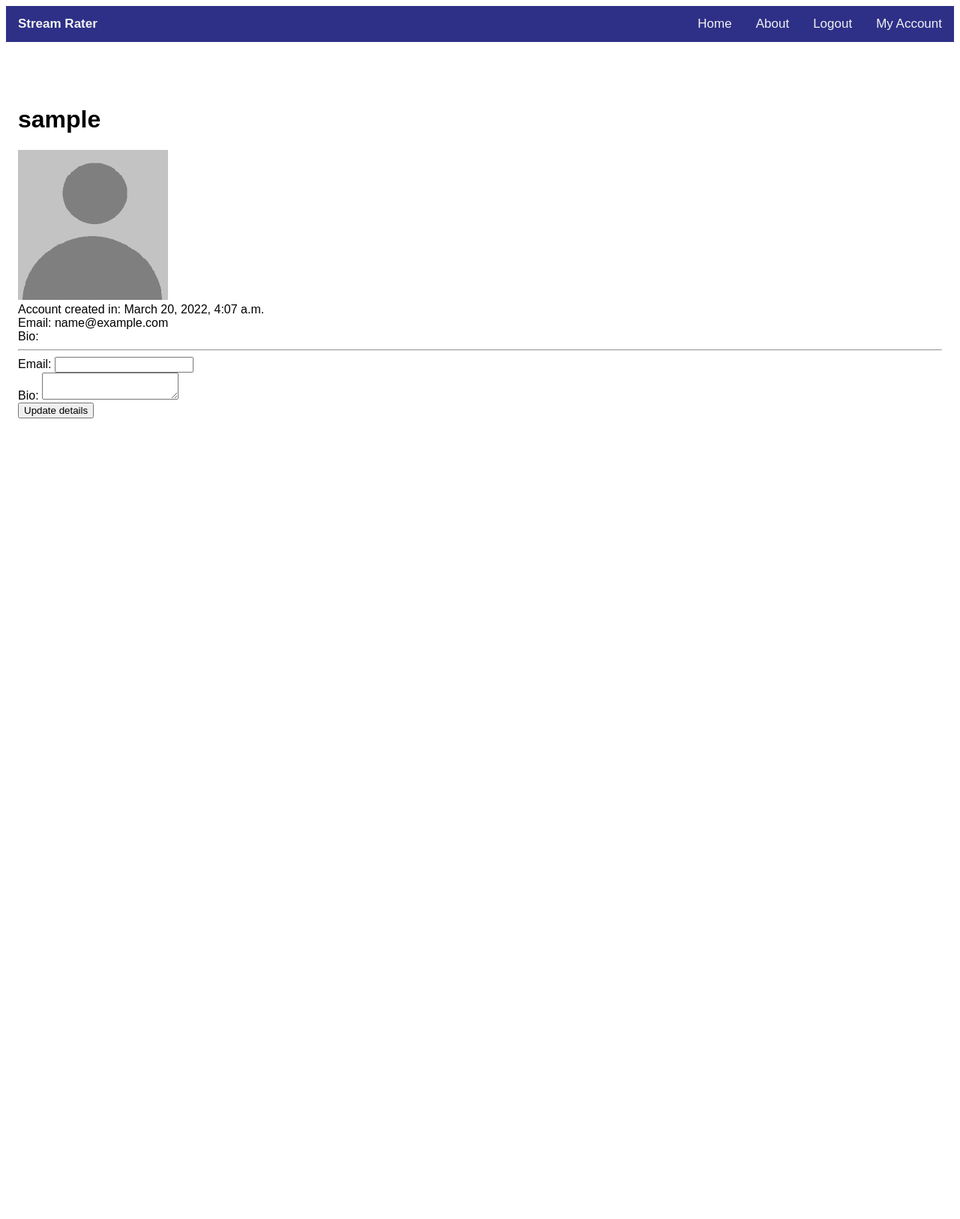
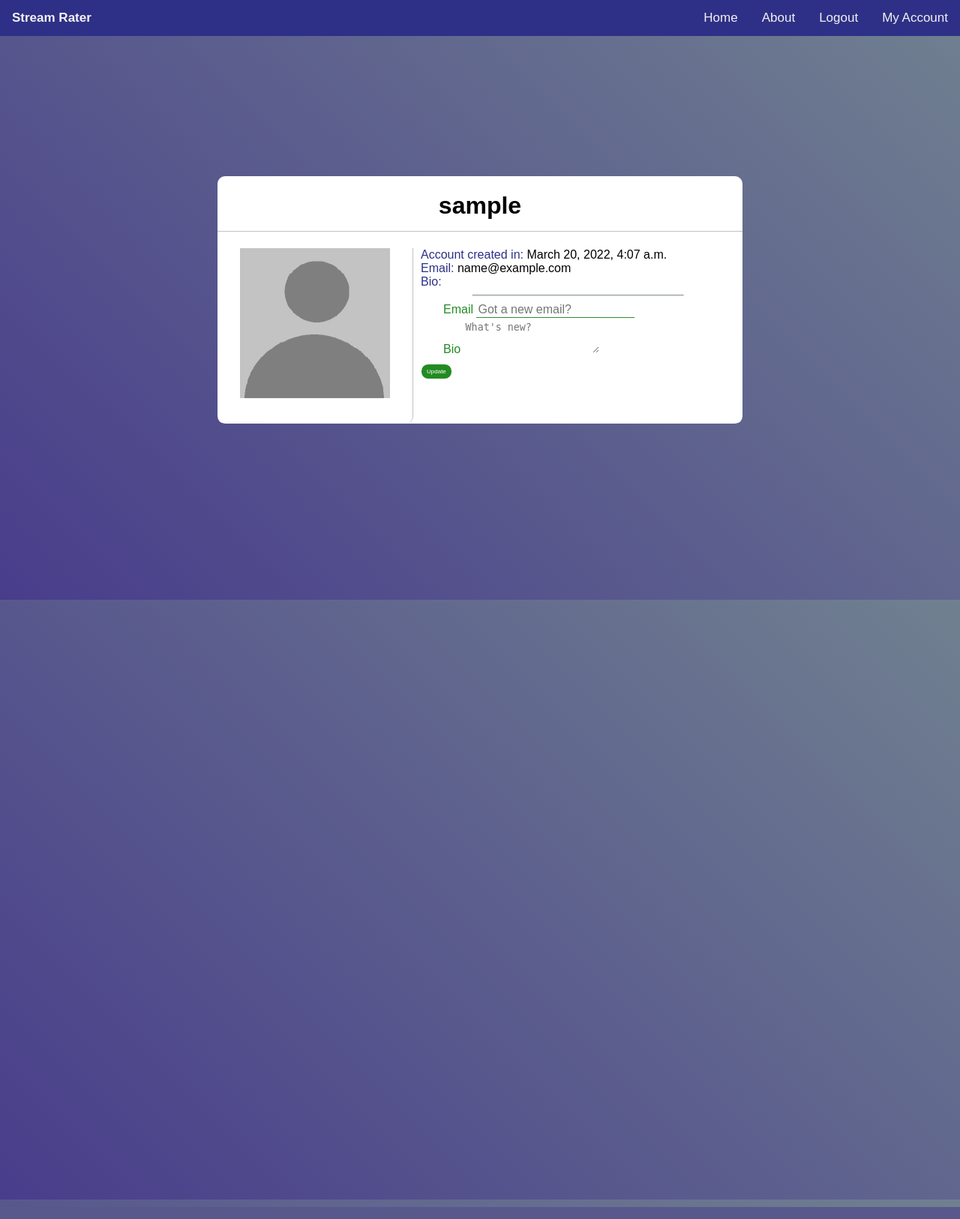
Before and after one commit to tenediosI/StreamRaterTeamProject, a Django app: page /stream//edit_profile/ in a window 1280 px wide. Shown: the whole page at 75% size. Run offline with Django 3.2, Linux system fonts and the light colour scheme; the visitor is signed in with stand-in values (Sample User, id 1); some libraries are stand-ins or nearby versions.

Commit message:
Ajax broke, hopefully just for me Styling for profile pages and about page

```diff
--- a/static/js/stream-ajax.js
+++ b/static/js/stream-ajax.js
@@ -34,6 +34,7 @@ $(document).ready(function () {
                 data: {
                     email: $('#email').val(),
                     bio: $('#bio').val(),
+                    picture: $('#picture').val(),
                     csrfmiddlewaretoken: csrftoken,
                 },
                 success: updateDetails()
@@ -53,11 +54,11 @@ $(document).ready(function () {
     function updateDetails(){
         if ($('#email').val()){
             $('#show-email').text($('#email').val());
-        } if ($('#bio').val()){
+        } if ($('#email').val()){
             $('#show-bio').text($('#bio').val());
         }
-        $('#email').val('');
-        $('#bio').val('');
+        $('#email').text('');
+        $('#bio').text('');
         alert("Profile Updated")
     }
 
--- /dev/null
+++ b/static/style/profilePages.css
@@ -0,0 +1,97 @@
+body{
+    margin: 0;
+    padding: 0;
+    font-family: Arial, Helvetica, sans-serif;
+    background: linear-gradient(45deg, darkslateblue, slategray);
+    height: 100vh;
+    overflow: hidden;
+}
+
+.profile-block{
+    position: absolute;
+    top: 50%;
+    left: 50%;
+    transform: translate(-50%, -50%);
+    width: 700px;
+    background: white;
+    border-radius: 10px;
+}
+
+.profile-block h1{
+    text-align: center;
+    padding: 0 0 15px 0;
+    border-bottom: 1px solid silver;
+}
+
+.profile-block #profile-image{
+    float: left;
+    padding: 0 30px 30px 30px;
+    border-right: 1px solid silver;
+    border-bottom-right-radius: 10px;
+}
+
+.profile-block #user-data{
+    padding-left: 60px;
+}
+
+.profile-block .info-tag{
+    color: #2e3087;
+}
+
+.profile-block .info{
+    padding: 5px;
+}
+
+.profile-block #button-link{
+    background-color: forestgreen;
+    border: 1px solid;
+    color: white;
+    padding: 5px 7px;
+    text-align: center;
+    text-decoration: none;
+    display: inline-block;
+    font-size: 8px;
+    margin: 10px 10px;
+    cursor: pointer;
+    border-radius: 10px;
+}
+
+.profile-block #button-link:hover{
+    border-color: forestgreen;
+    transition: .5s;
+}
+
+.profile-block #edit-user-profile{
+    padding: 0 30px 30px 30px;
+}
+
+.profile-block .update-tag{
+    color: forestgreen;
+}
+
+.profile-block .update{
+    padding: 10px ;
+    margin: 10px;
+}
+
+.profile-block hr{
+    width: 40%;
+    background-color: forestgreen;
+}
+
+.profile-block #email{
+    padding: 0 2px;
+    height: 20px;
+    font-size: 16px;
+    border: none;
+    background: none;
+    outline: none;
+    border-bottom: 1px solid forestgreen;
+}
+
+.profile-block #bio{
+    border: none;
+    border-bottom: forestgreen;
+    padding-top: 5px;
+    height: 3em;
+}
--- a/stream/views.py
+++ b/stream/views.py
@@ -127,7 +127,6 @@ def register(request):
             profile = profile_form.save(commit=False)
             profile.user = user
             if 'picture' in request.FILES:
-                print(type(request.FILES['picture']))
                 profile.picture = request.FILES['picture']
             profile.save()
             registered = True
--- a/templates/stream/about.html
+++ b/templates/stream/about.html
@@ -6,11 +6,12 @@
 {% endblock %}
 
 {% block body_block %}
-     <div>
+    <link rel="stylesheet" href="{% static 'style/genericPage.css' %}" type="text/css" />
+    <div class="container">
          <a>Stream Rater ~ a website that rates the top 20 categories streamed on twitch
              and the top 20 streamers in each game.</a><br>
          <a>We use the twitch API to get the top categories and streamers.</a><br>
          <a>Users can interact with each other on the comment section. Keep the conversation going!!</a><br>
          <p>Developed by WAD2 Team 15B 2022</p>
-     </div>
+    </div>
 {% endblock %}
--- a/templates/stream/edit_profile.html
+++ b/templates/stream/edit_profile.html
@@ -7,22 +7,29 @@
 
 
 {% block body_block %}
+    <link rel="stylesheet" href="{% static 'style/profilePages.css' %}" type="text/css" />
+    <div class="profile-block">
         <h1>{{ user.username }}</h1>
+        <div id="profile-image">
             {% if user.userprofile.picture %}
-        <img id="show-picture" src="{{ MEDIA_URL }}{{ user.userprofile.picture.name }}"
+                <img src="{{ MEDIA_URL }}{{ user.userprofile.picture.name }}"
                      width="200" height="200"/><br/>
             {% else %}
-        <img id="show-picture" src="{% static 'images/NoProfile.jpg' %}"
+                <img src="{% static 'images/NoProfile.jpg' %}"
                      width="200" height="200"/><br/>
             {% endif %}
-    <a>Account created in: {{ user.date_joined }}</a><br/>
-    Email: <a id="show-email">{{ user.email }}</a><br/>
-    Bio: <a id="show-bio">{{ user.userprofile.bio }}</a><br/>
+        </div>
+        <div id="user-data">
+            <a class="info"><a class="info-tag">Account created in: </a>{{ user.date_joined }}</a><br/>
+            <a class="info"><a class="info-tag">Email: </a>{{ user.email }}</a><br/>
+            <a class="info"><a class="info-tag">Bio: </a>{{ user.userprofile.bio }}</a><br/>
+        </div>
         <hr/>
-    <form id="edit_user_profile" method="post" enctype="multipart/form-data">
+        <form id="edit-user-profile" method="post">
             {% csrf_token %}
-        Email: <input id="email" type="text" name="email"><br/>
-        Bio: <textarea id="bio" type="text" name="bio"></textarea><br/>
-        <input type="button" id="update-profile" value="Update details">
+            <a class="update"><a class="update-tag">Email </a><input id="email" type="text" name="email" placeholder="Got a new email?"></a><br/>
+            <a class="update"><a class="update-tag">Bio </a><textarea id="bio" type="text" name="bio" placeholder="What's new?"></textarea></a><br/>
+            <input type="button" id="button-link" value="Update">
         </form>
+    </div>
 {% endblock %}
```
Also changed, not shown: static/style/accessPages.css (added, +106 -0 lines), static/style/genericPage.css (added, +16 -0 lines), stream/forms.py (+13 -1 lines), templates/stream/login.html (+18 -24 lines), templates/stream/register.html (+9 -5 lines), templates/stream/view_profile.html (+14 -4 lines), static/images/images.jpeg. Lines whose indentation alone changed are shown as unchanged.
